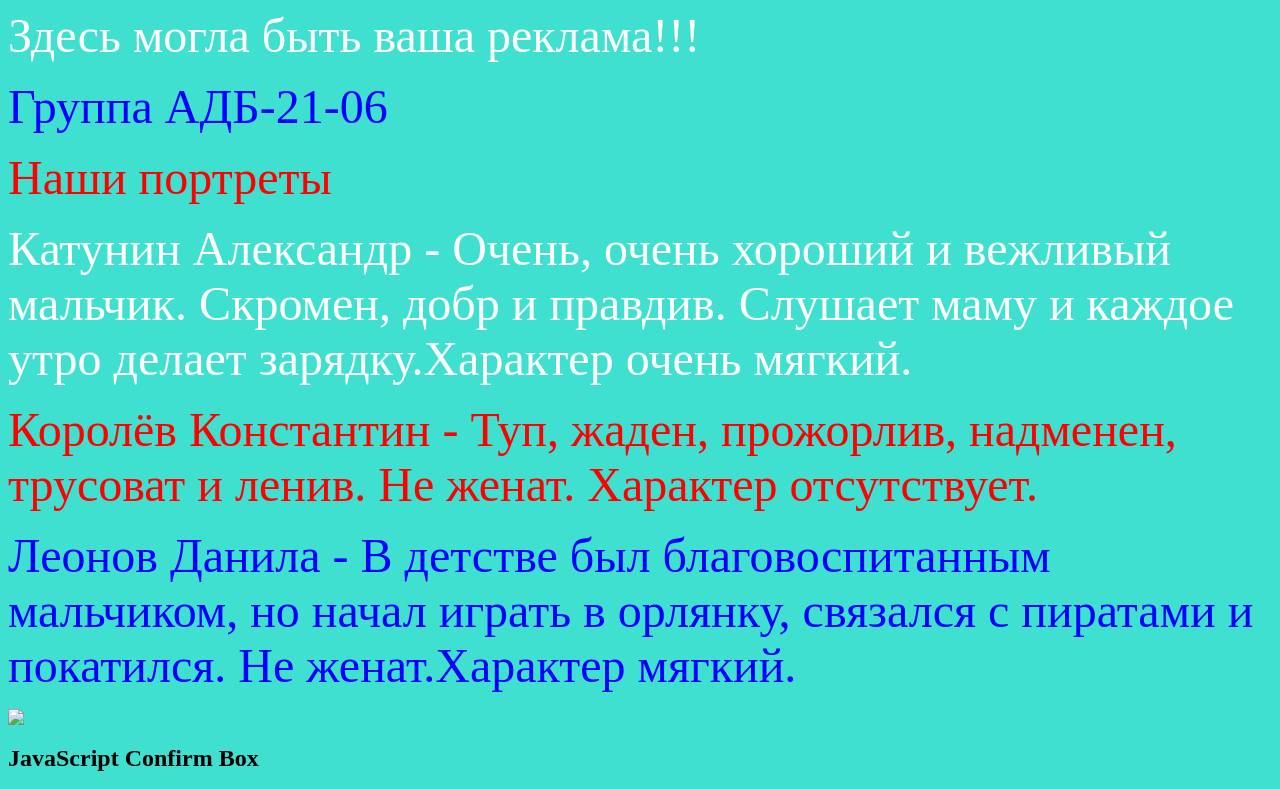
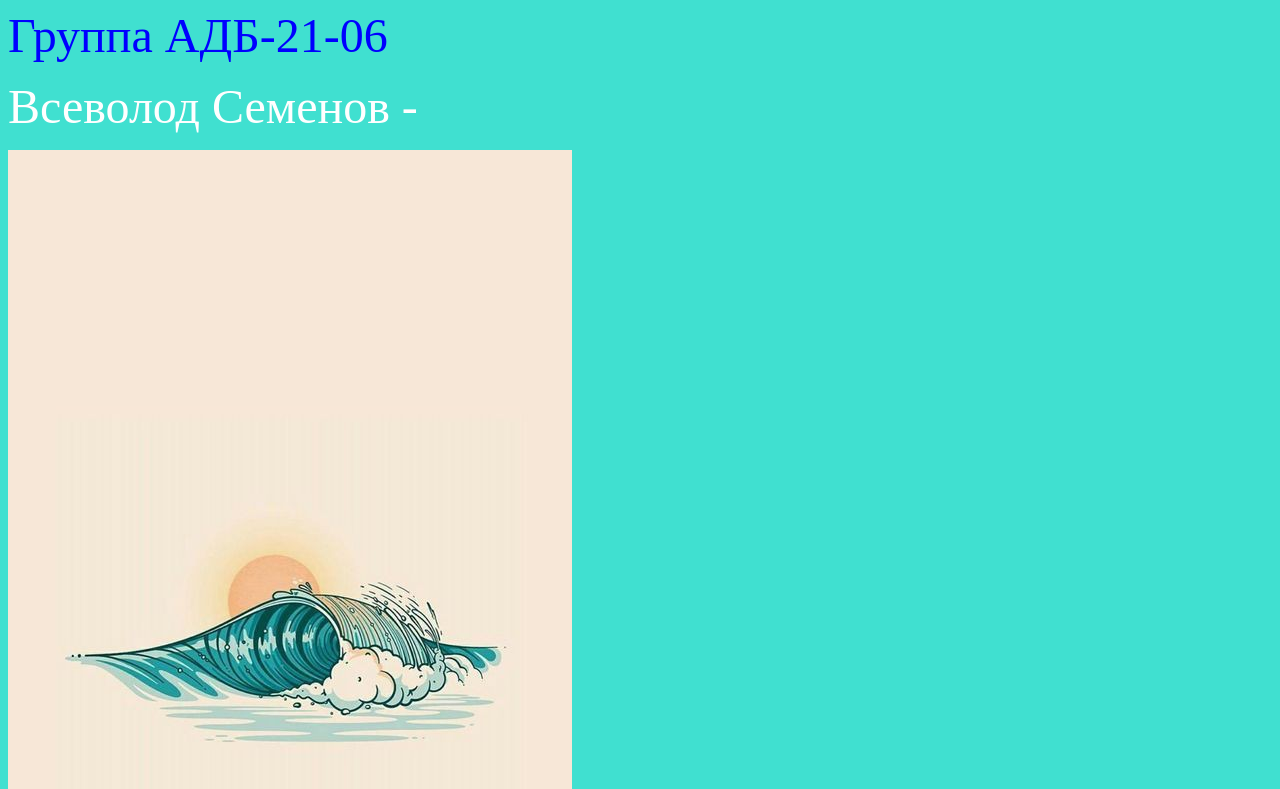
Before and after one commit to Akkermannterr/Akkermannterr.github.io, a plain HTML site: page index.html in a window 1280 px wide. Shown: the top 789 px of the page. Drawn offline with Linux system fonts and the light colour scheme.

Commit message:
Update index.html

```diff
--- a/index.html
+++ b/index.html
@@ -4,15 +4,13 @@
         <body style="background-color: rgb(64, 224, 208)">
 
         <div class="main">
-        <font color="white" size="20">Здесь могла быть ваша реклама!!!</font>
+
         <p></p><font color="blue" size="20">Группа АДБ-21-06</font></p>
-        <p></p><font color="red" size="20">Наши портреты</font></p>
 
-        <p></p><font color="white" size="10">Катунин Александр - Очень, очень хороший и вежливый мальчик. Скромен, добр и правдив. Слушает маму и каждое утро делает зарядку.Характер очень мягкий.</font></p>
-        <p></p><font color="red" size="10">Королёв Константин - Туп, жаден, прожорлив, надменен, трусоват и ленив. Не женат. Характер отсутствует.</font></p>
-        <p></p><font color="blue" size="10">Леонов Данила - В детстве был благовоспитанным мальчиком, но начал играть в орлянку, связался с пиратами и покатился. Не женат.Характер мягкий.</font></p>
+        <p></p><font color="white" size="10">Всеволод Семенов - </font></p>
 
-        <p><img src="flag.jpg" ></p>
+
+        <p><img src="wave.jpg" ></p>
             <h2>JavaScript Confirm Box</h2>
             <button class="btn" onclick="myFunction()">Try it</button>
             <ul id="demo">
```
